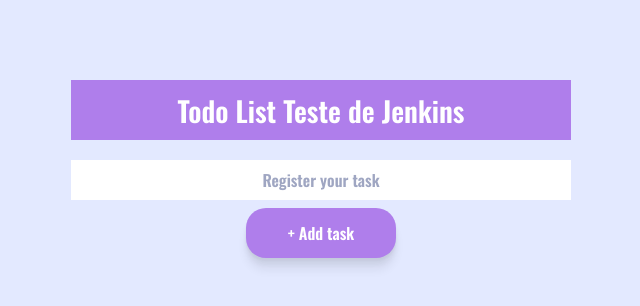
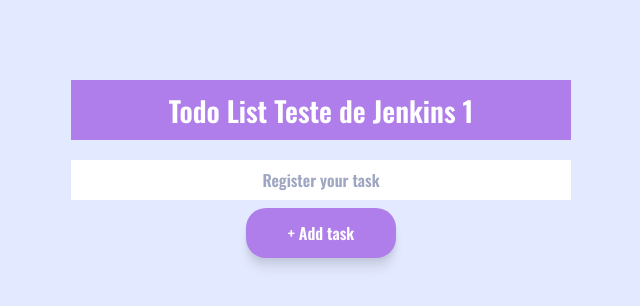
Before and after one commit to calistopatrick/todolistmaster, a plain HTML site: page index.html in a window 1280 px wide. Shown: the whole page, without its empty margins (319-959 px from the left). Drawn offline with nearby package versions, Linux system fonts and the light colour scheme; a web font is replaced by a local one.

Commit message:
jenkiiiiiiiiiiiis

```diff
--- a/index.html
+++ b/index.html
@@ -32,7 +32,7 @@
   <!-- Tittle-->
   <header class="title-todo">
     <div class=" title-todo-text">
-      <h3>Todo List Teste de Jenkins</h3>
+      <h3>Todo List Teste de Jenkins 1</h3>
     </div>
     <!-- Tittle-->
     <!-- Header Input-->
```
